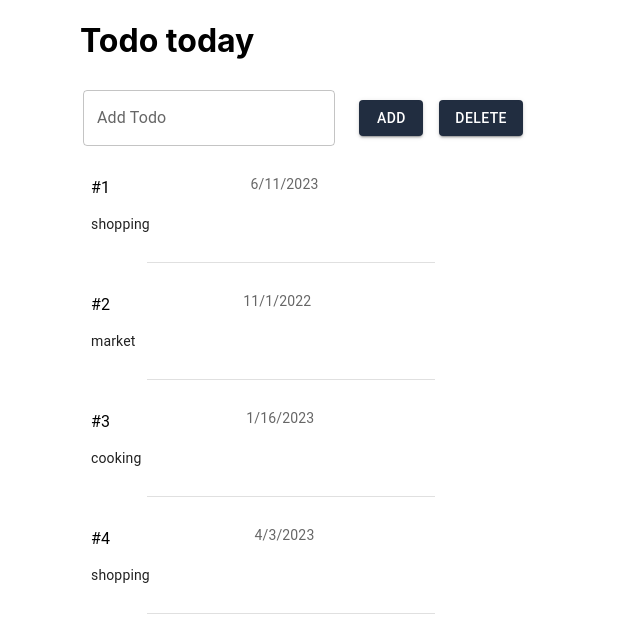
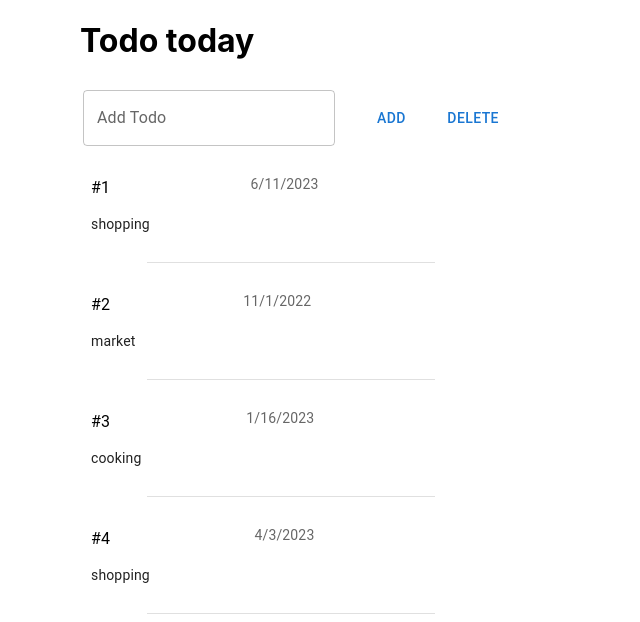
Before and after one commit to andregeorgi/todo, a React (Create React App) app: page / in a window 1280 px wide. Shown: the top 622 px of the page, without its empty margins (0-640 px from the left). Built offline with nearby package versions, Linux system fonts and the light colour scheme.

Commit message:
css button style

```diff
--- a/src/components/AddButton/AddButton.jsx
+++ b/src/components/AddButton/AddButton.jsx
@@ -4,8 +4,8 @@ function AddButton(props) {
   return (
     <div>
       <Button
-        variant="contained"
-        style={{ backgroundColor: "#212d40" }}
+        variant={props.variant}
+        style={{ backgroundColor: props.color, borderRadius: 0 }}
         onClick={props.onClick}
       >
         {props.label}
```
